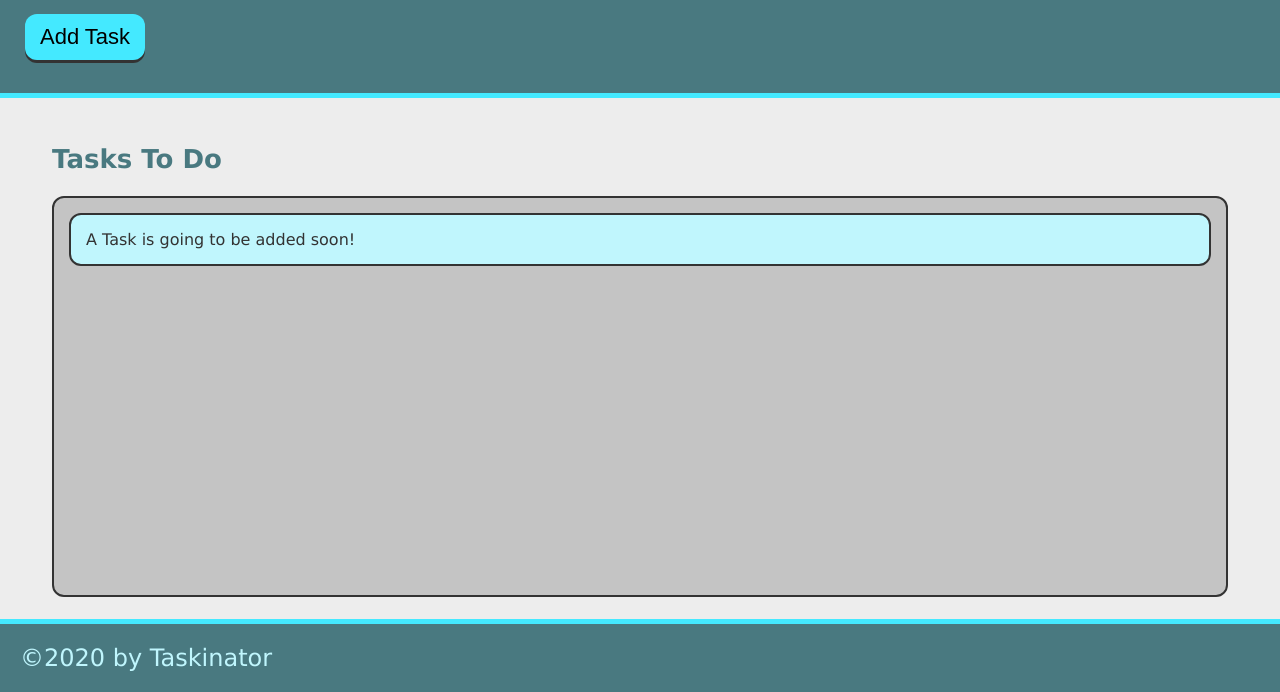
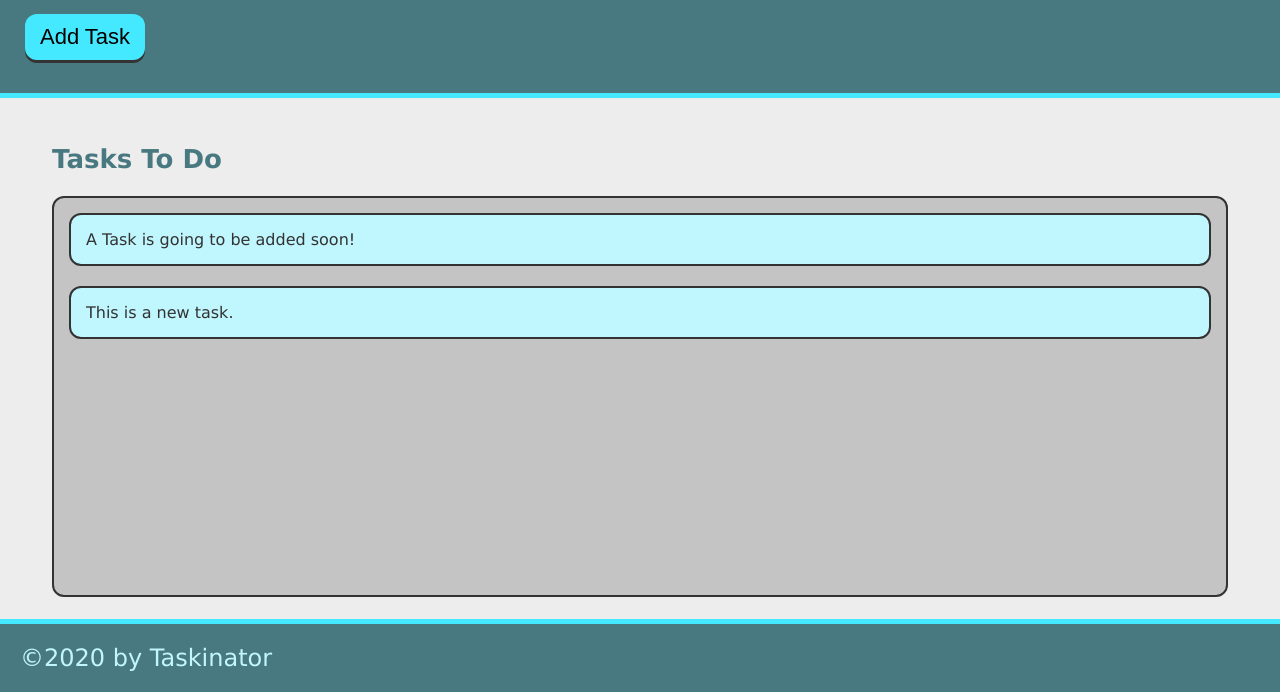
Before and after one commit to jpmare29/columbia-taskinator, a plain HTML site: page index.html in a window 1280 px wide. Both pictures are taken after a click on the button "Add Task". Shown: the part 108-800 px from the top of the page. Drawn offline with Linux system fonts and the light colour scheme.

Commit message:
add ability to add task

```diff
--- a/assets/js/script.js
+++ b/assets/js/script.js
@@ -0,0 +1,9 @@
+let buttonE1 = document.querySelector('#save-task');
+let tasksToDoE1 = document.querySelector('#tasks-to-do');
+
+buttonE1.addEventListener('click', function() {
+    let listItemE1 = document.createElement('li');
+    listItemE1.className = "task-item";
+    listItemE1.textContent = "This is a new task.";
+    tasksToDoE1.appendChild(listItemE1);
+});
--- a/index.html
+++ b/index.html
@@ -15,13 +15,13 @@
         <p>
             Click the button below to add a new task!
         </p>
-        <button class="btn">Add Task</button>
+        <button class="btn" id="save-task">Add Task</button>
 
     </header>
     <main class="page-content">
         <section class="task-list-wrapper">
             <h2 class="list-title">Tasks To Do</h2>
-            <ul class="task-list">
+            <ul class="task-list" id="tasks-to-do">
                 <li class="task-item">A Task is going to be added soon!</li>
             </ul>
         </section>
```
